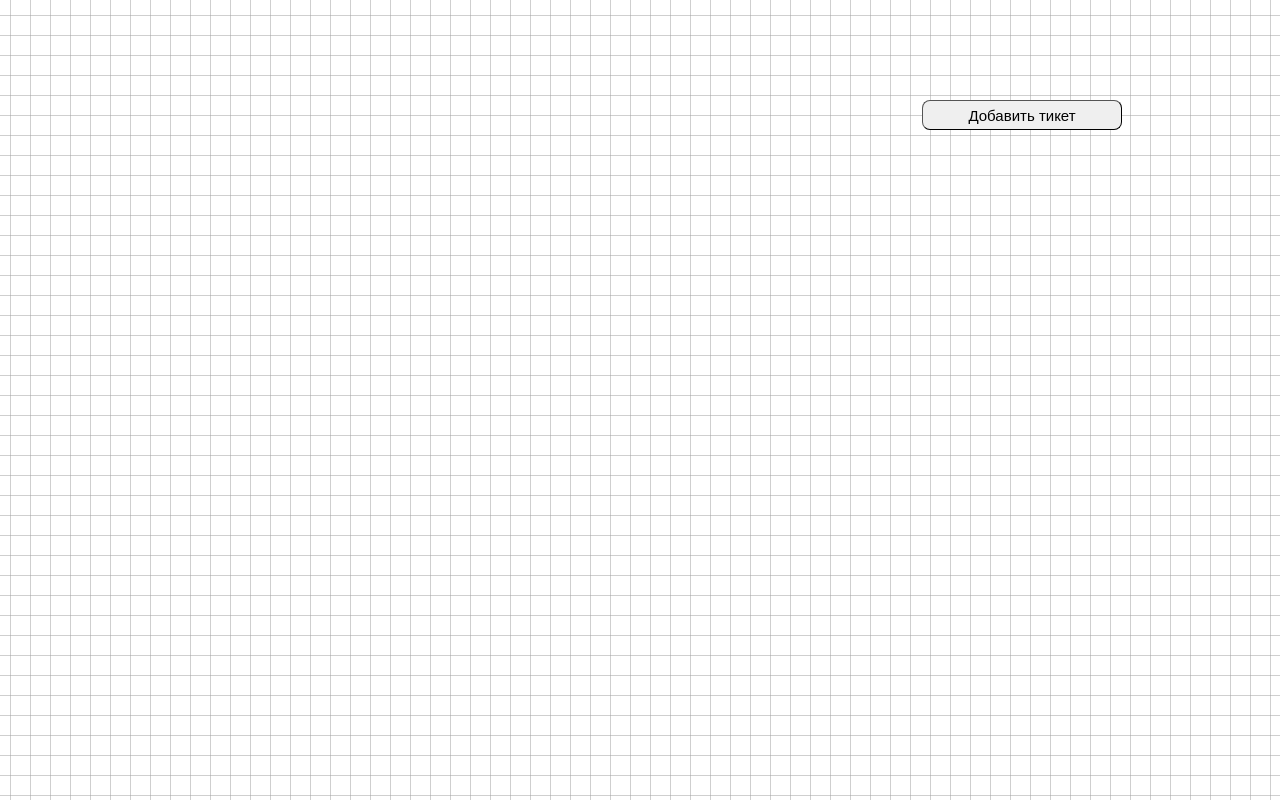
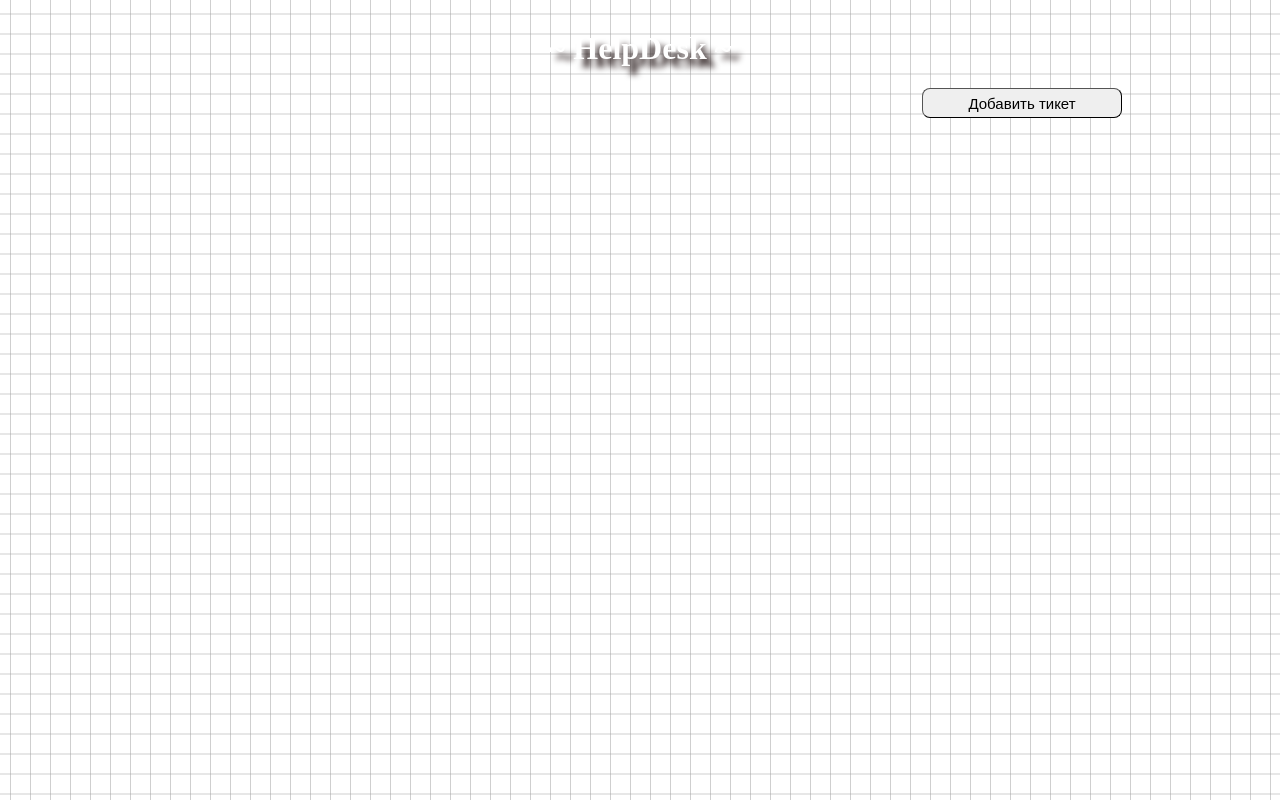
Before and after one commit to Volivanmail/HelpDesk_frontend, a website built with webpack: page src/index.html in a window 1280 px wide. Built offline with nearby package versions, Linux system fonts and the light colour scheme.

Commit message:
add header

```diff
--- a/src/index.html
+++ b/src/index.html
@@ -9,6 +9,9 @@
     <!-- <link rel="stylesheet" href="./style.css"> -->
 </head>
 <body>
+    <header class="header">
+        <h1>~ HelpDesk ~</h1>
+    </header>
     <!-- <script src="./index.js" type="module"></script> -->
     <script src="./index.js" type="txt/javascript"></script>
 </body>
--- a/src/style.css
+++ b/src/style.css
@@ -9,6 +9,13 @@
     );
     background-size: 20px 20px;
     background-position: center center;
+}
+
+.header {
+    text-align: center;
+    color: white;
+    margin-top: 30px;
+    text-shadow: 8px 8px 6px #130404;
 }
 
 .popup input {
```
